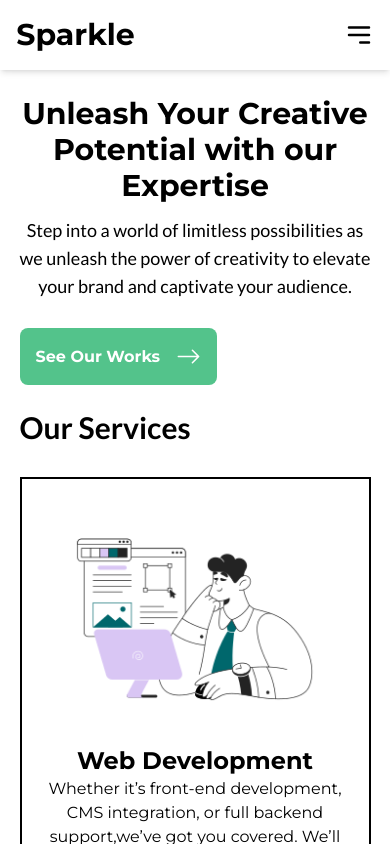
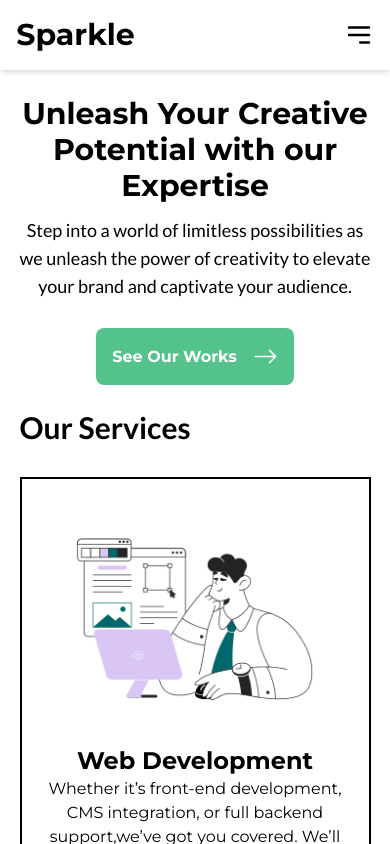
Before and after one commit to Sheriff-Oladimeji/Sparkle, a Next.js app: page / in a window 390 px wide. Shown: the top 844 px of the page. Built offline with nearby package versions, Linux system fonts and the light colour scheme.

Commit message:
fix: fix  bugs

```diff
--- a/src/app/page.jsx
+++ b/src/app/page.jsx
@@ -14,8 +14,8 @@ const page = () => {
     <section className="pt-24 md:pt-0 font-mont">
       <div className="w-[90%] mx-auto">
         <header className="flex flex-col md:flex-row md:items-center  md:gap-[100px]">
-          <div className="flex flex-col gap-3 mx-auto  md:flex-1  w-full md:mt-0 text-center md:text-left">
-            <h1 className="text-3xl  sm:text-4xl md:text-5xl font-bold   w-full  ">
+          <div className="flex flex-col gap-3 mx-auto md:flex-1 w-full md:mt-0 text-center md:text-left md:items-start md:justify-center">
+            <h1 className="text-3xl sm:text-4xl md:text-5xl font-bold w-full">
               Unleash Your Creative Potential with our Expertise
             </h1>
 
@@ -24,12 +24,13 @@ const page = () => {
               power of creativity to elevate your brand and captivate your
               audience.
             </p>
-            <Link href="/portfolio" alt="" >
-              <button className="border-none bg-green text-white font-bold p-4 rounded-lg flex items-center gap-4 mt-4 ">
+            <Link href="/portfolio" alt="">
+              <button className="border-none bg-green text-white font-bold p-4 rounded-lg flex items-center gap-4 mt-4 mx-auto">
                 See Our Works <BsArrowRight size={25} />
               </button>
             </Link>
           </div>
+
           <div className="hidden md:block flex-1 ">
             <Image
               src="/hero.png"
--- a/src/components/navbar/Navbar.jsx
+++ b/src/components/navbar/Navbar.jsx
@@ -59,7 +59,7 @@ const Navbar = () => {
       {/* mobile nav */}
       <div className="w-11/12 mx-auto flex justify-between items-center md:hidden h-[70px]">
         <h1 className="font-bold  text-3xl">Sparkle</h1>
-        <button onClick={handleNav} className="duration-500">
+        <button onClick={handleNav} className="outline-none border-none background-none">
           {nav ? <VscChromeClose size={30} /> : <HiOutlineMenuAlt3 size={30} />}
         </button>
       </div>
```
